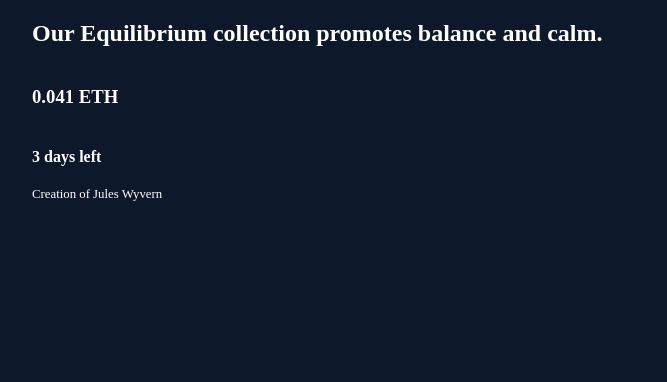
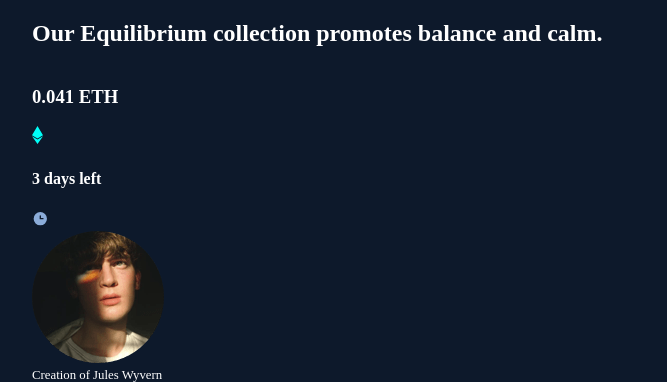
Before and after one commit to NaiSaratxaga/nft-preview-card-component, a plain HTML site: page index.html in a window 1280 px wide. Shown: the part 712-1094 px from the top of the page, without its empty margins (32-699 px from the left). Before the commit the page ends 914 px from the top, so only its background shows below. Drawn offline with Linux system fonts and the light colour scheme.

Commit message:
add images

```diff
--- a/index.html
+++ b/index.html
@@ -20,16 +20,26 @@
       <source media="(min-width:48rem)" srcset="./images/image-equilibrium.jpg">
       <img src="./images/image-equilibrium.jpg" alt="Equilibrium"">
     </picture>
-    <h1>Equilibrium #3429</h1>
+    <h1 class=" title">Equilibrium #3429</h1>
 
-    <h2>Our Equilibrium collection promotes balance and calm.</h2>
+      <h2 class="description">Our Equilibrium collection promotes balance and calm.</h2>
 
-    <h3>0.041 ETH</h3>
+      <h3 class="figure">0.041 ETH</h3>
+      <picture>
+        <source media="(min-width:48rem)" srcset="./images/icon-ethereum.svg">
+        <img src="./images/icon-ethereum.svg" alt="Ethereum">
+      </picture>
+      <h4 class="clock"> 3 days left</h4>
+      <picture>
+        <source media="(min-width:48rem)" srcset="./images/icon-clock.svg">
+        <img src="./images/icon-clock.svg" alt="Clock">
+      </picture>
 
-    <h4> 3 days left</h4>
-
-
-    <small>Creation of Jules Wyvern</small>
+      <picture>
+        <source media="(min-width:48rem)" srcset="./images/image-avatar.png">
+        <img src="./images/image-avatar.png" alt="Avatar">
+      </picture>
+      <small class="avatar"> Creation of Jules Wyvern</small>
 
   </main>
 
```
